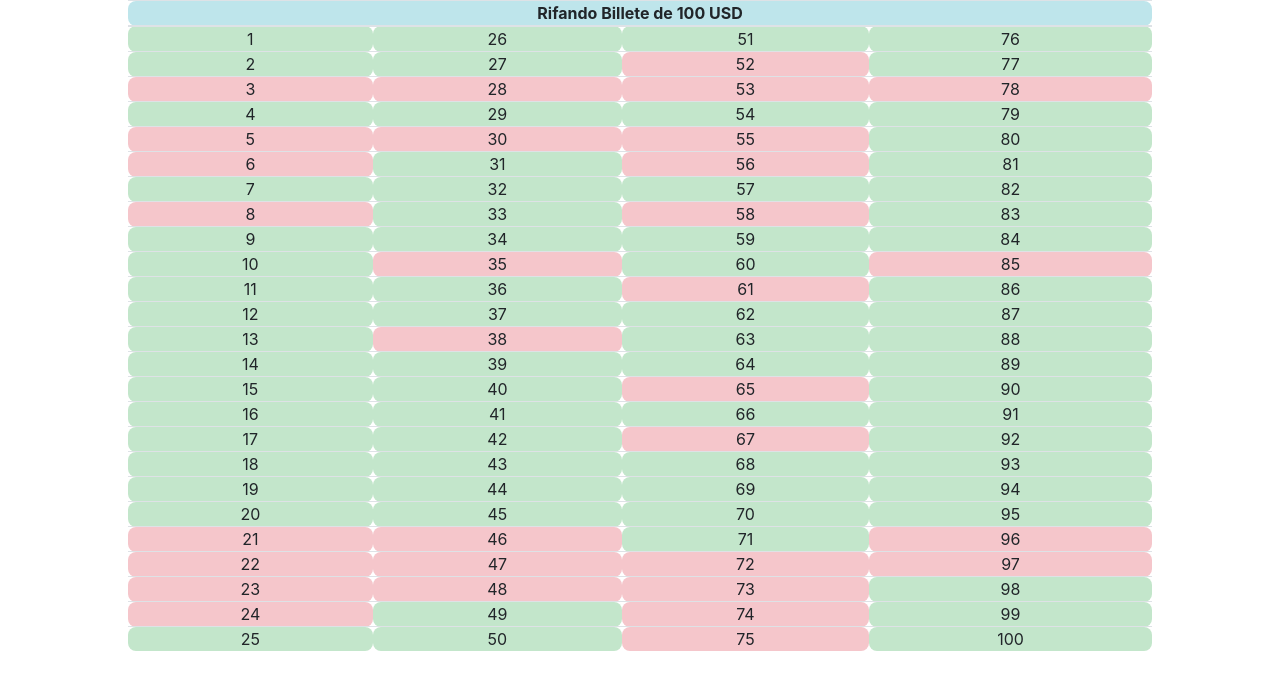
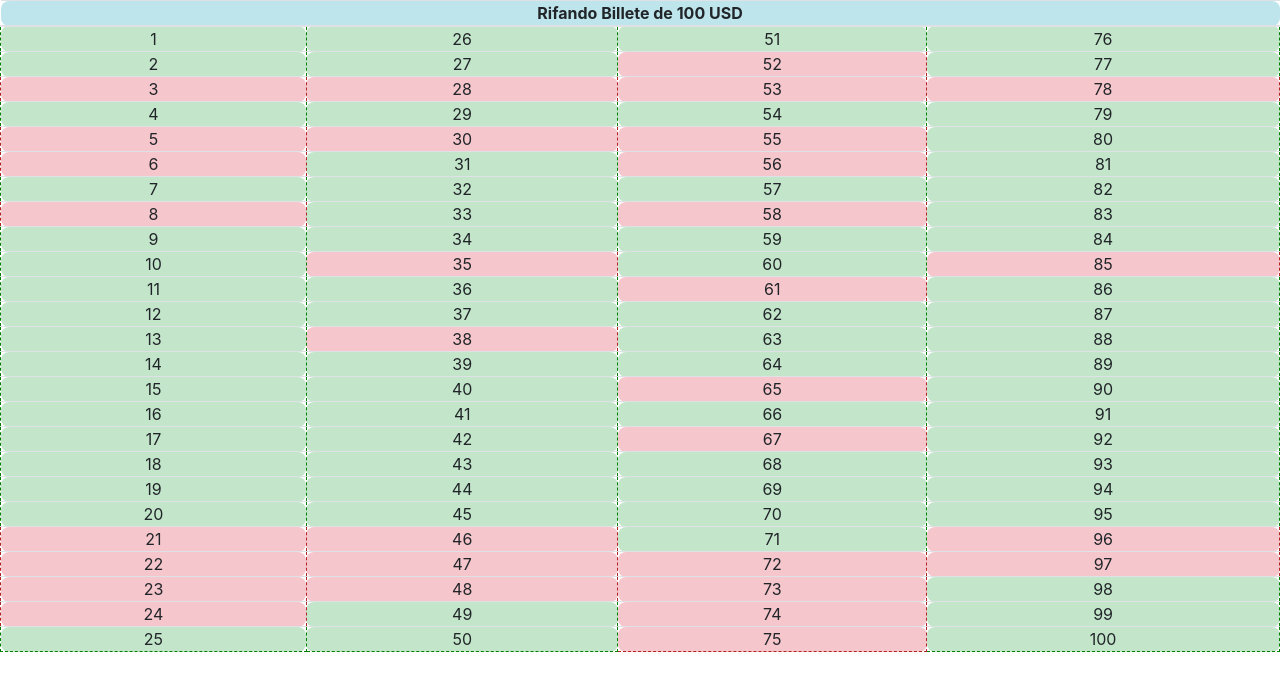
Before and after one commit to adg08101/rifando-en-cuba, a PHP site: page / in a window 1280 px wide. Shown: the top 691 px of the page. Run offline with PHP 8.4, Linux system fonts and the light colour scheme.

Commit message:
Initial commit
Starting

```diff
--- a/css/styles.css
+++ b/css/styles.css
@@ -8,7 +8,13 @@ table tr td {
   border-radius: 8px;
 }
 .table {
-  width: 80%;
-  margin-left: 10%;
   text-align: center;
 }
+.table-success {
+  border: 1.5px dashed green;
+  border-radius: 8px;
+}
+.table-danger {
+  border: 1.5px dashed firebrick;
+  border-radius: 8px;
+}
```
